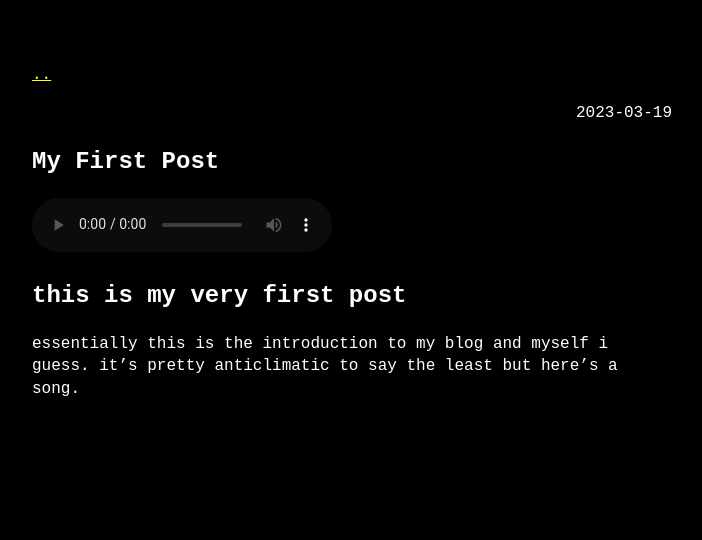
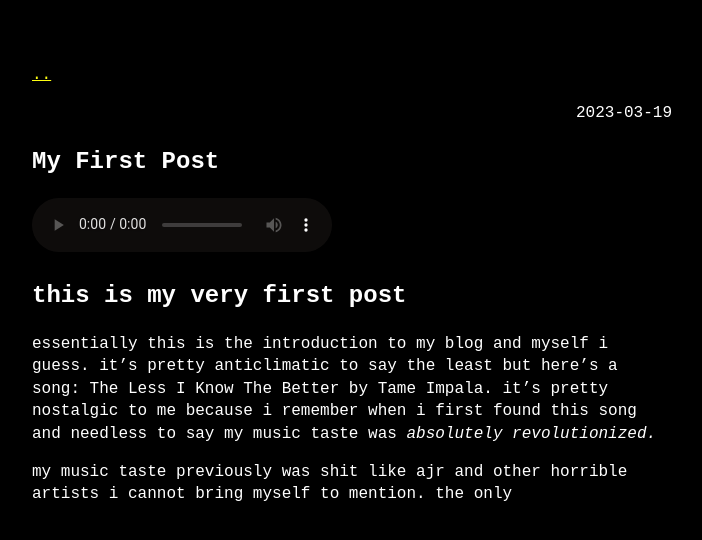
Before and after one commit to bopling/bopling.github.io, a Jekyll site: the page built from docs/_posts/2023-03-19-my-first-post.md, in a window 1280 px wide. Shown: the top 540 px of the page, without its empty margins (288-990 px from the left). Built offline with Jekyll 4.4.1, drawn with Linux system fonts in a browser that asks for light colours; comment, search, counter and statistics services are not loaded.

Commit message:
Update 2023-03-19-my-first-post.md

```diff
--- a/docs/_posts/2023-03-19-my-first-post.md
+++ b/docs/_posts/2023-03-19-my-first-post.md
@@ -12,4 +12,6 @@ slug: a post
 
 # this is my very first post
 
-essentially this is the introduction to my blog and myself i guess. it's pretty anticlimatic to say the least but here's a song.
+essentially this is the introduction to my blog and myself i guess. it's pretty anticlimatic to say the least but here's a song: The Less I Know The Better by Tame Impala. it's pretty nostalgic to me because i remember when i first found this song and needless to say my music taste was *absolutely revolutionized.*
+
+my music taste previously was shit like ajr and other horrible artists i cannot bring myself to mention. the only
```
Also changed, not shown: other parts of docs/_posts/2023-03-19-my-first-post.md (+2 -2 lines).
